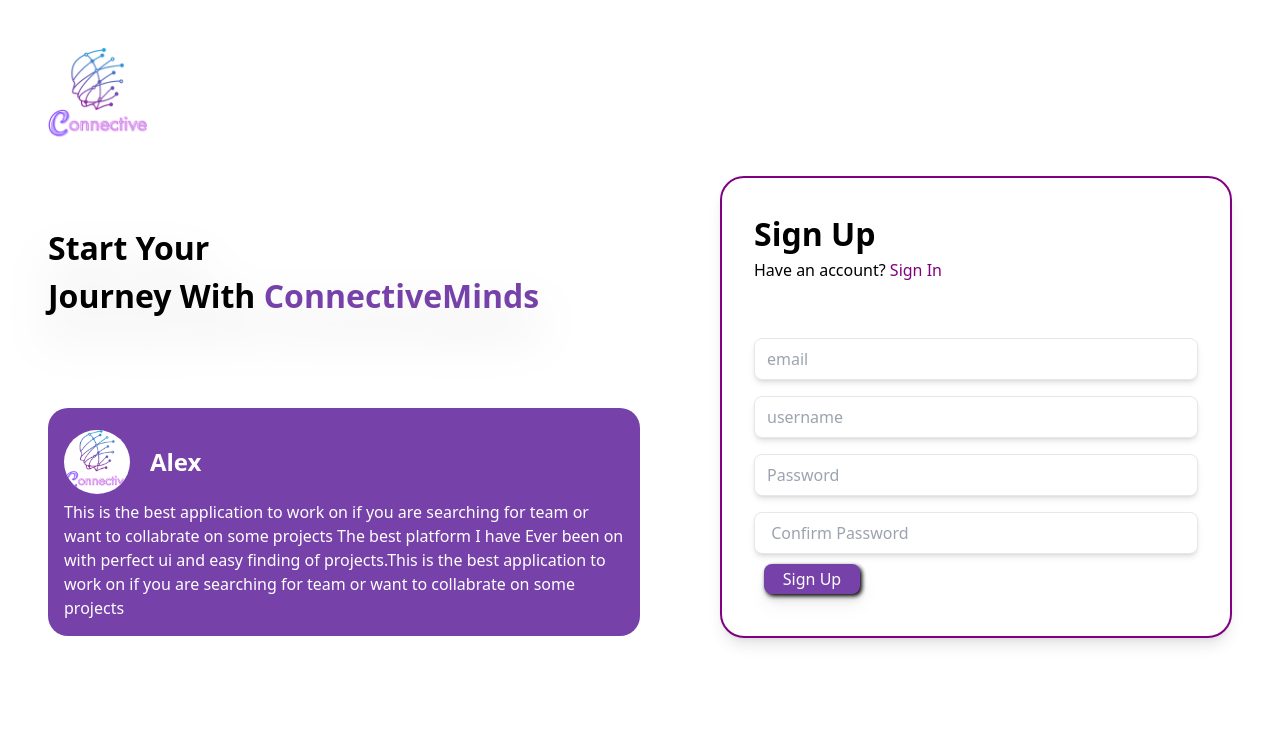
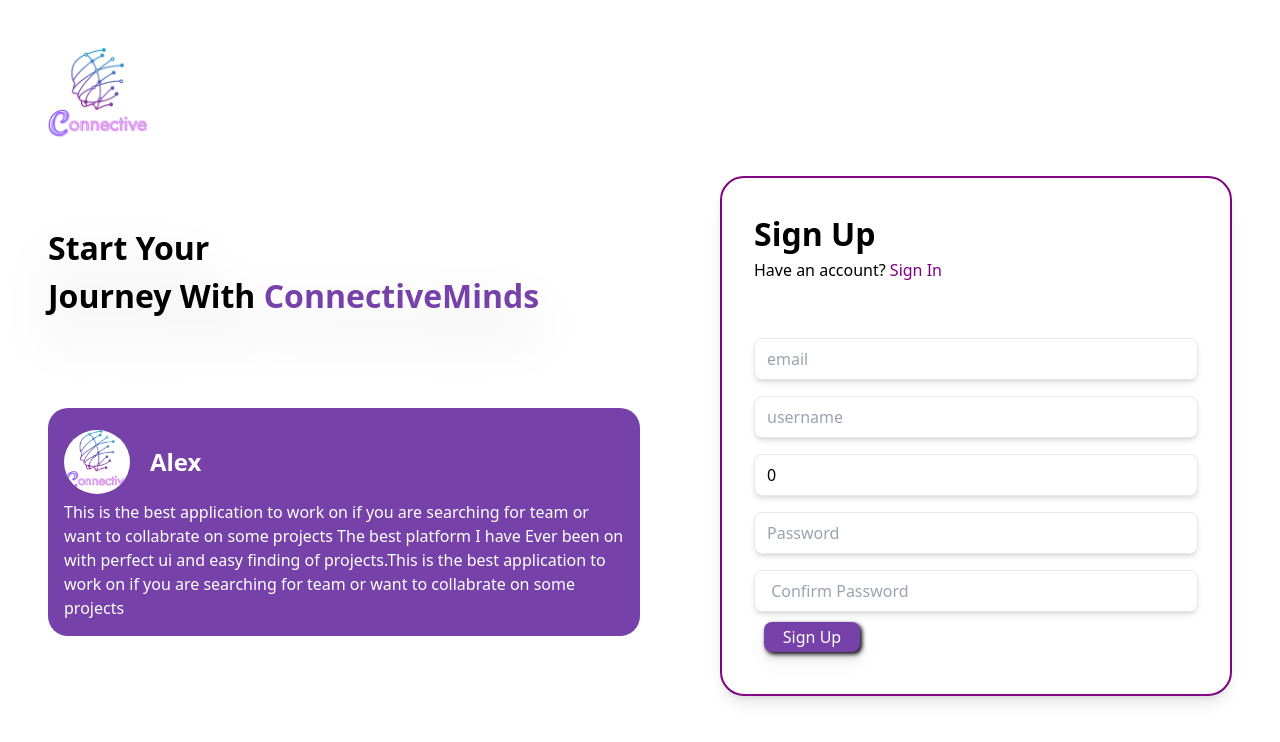
Before and after one commit to ConnectiveMinds/connectiveMind-frontend, a React (Vite) app: page /SignUp in a window 1280 px wide. Shown: the top 742 px of the page. Built offline with nearby package versions, Linux system fonts and the light colour scheme.

Commit message:
SignUp backend integration complete

```diff
--- a/src/features/Auth/components/SignUpForm.tsx
+++ b/src/features/Auth/components/SignUpForm.tsx
@@ -12,7 +12,8 @@ const SignUpForm: React.FC = () => {
      userName: "",
      email: "",
      password: "",
-     confirmPassword:""
+     confirmPassword: "",
+     phoneNo:0
    });
 
   //  const[reset,setVersion]=useState(0)
@@ -22,11 +23,12 @@ const SignUpForm: React.FC = () => {
     userName: "",
     email: "",
     password: "",
-    confirmPassword: ""
+    confirmPassword: "",
+    phoneNo:""
   });
 
 
-  const { userName, email, password } = formData;
+  const { userName, email, password,phoneNo } = formData;
 
 
    const handleChange = (
@@ -42,16 +44,19 @@ const SignUpForm: React.FC = () => {
    const handleSubmit = async (e: React.FormEvent) => {
      e.preventDefault();
       console.log("handleSubmit working")
-     const isSignedUp = true;
+     let isSignedUp = true;
+       console.log(typeof(phoneNo));
 
      try {
        const response = await signUp(
-         userName,email,password
+         userName,email,password,Number(phoneNo)
        );
-       console.log(response);
+
 
      } catch (error: any) {
-       console.error("Error:", error.message);
+
+       console.error("Error:", error);
+       isSignedUp = false;
         }
 
      isSignedUp?navigate("/home"):console.log("signUp failed");
@@ -87,7 +92,7 @@ const SignUpForm: React.FC = () => {
         </a>
       </p>
 
-      <form className="mt-10" >
+      <form className="mt-10">
         <input
           className="w-full mt-4 px-3 py-2 border rounded-lg focus:outline-none focus:ring focus:border-blue-300 shadow-md"
           type="email"
@@ -112,6 +117,20 @@ const SignUpForm: React.FC = () => {
         />
         {errors.userName && (
           <p className="text-[red] text-[0.75rem]">{errors.userName}</p>
+        )}
+
+        <input
+          className="w-full mt-4 px-3 py-2 border rounded-lg focus:outline-none focus:ring focus:border-blue-300 shadow-md"
+          type="number"
+          placeholder="phoneNo"
+          name="phoneNo"
+          required
+          value={formData.phoneNo}
+          onChange={handleChange}
+          onSubmit={handleValidation}
+        />
+        {errors.phoneNo && (
+          <p className="text-[red] text-[0.75rem]">{errors.phoneNo}</p>
         )}
 
         <input
--- a/src/features/Auth/pages/SignUp.tsx
+++ b/src/features/Auth/pages/SignUp.tsx
@@ -1,9 +1,7 @@
-
 import Carousel2 from "../components/carousel2";
 import SignUpForm from "../components/SignUpForm";
 
 export function SignUp() {
-
   return (
     <div className="m-8 p-4">
       <img className=" p-0 h-24" src="../src/Data/Connective 1.png" alt="" />
--- /dev/null
+++ b/src/services/apiServices.tsx
@@ -0,0 +1,50 @@
+/* eslint-disable @typescript-eslint/no-unused-vars */
+import axios from "axios";
+import { Token, host } from "../utils/apiroutes";
+
+export const api = axios.create({ baseURL: `${host}/api` });
+
+// Add a request interceptor
+api.interceptors.request.use(
+  (config) => {
+    const token = Token;
+    // const token = localStorage.getItem("token");
+    if (token) {
+      config.headers.Authorization = `Bearer ${token}`;
+    }
+    return config;
+  },
+  (error) => Promise.reject(error)
+);
+
+// Add a response interceptor
+api.interceptors.response.use(
+  (response) => response,
+  async (error) => {
+    const originalRequest = error.config;
+
+    // If the error status is 401 and there is no originalRequest._retry flag,
+    // it means the token has expired and we need to refresh it
+    if (error.response.status === 401 && !originalRequest._retry) {
+      originalRequest._retry = true;
+
+      try {
+        const refreshToken = localStorage.getItem("refreshToken");
+        const response = await axios.post("/api/refresh-token", {
+          refreshToken,
+        });
+        const { token } = response.data;
+
+        localStorage.setItem("token", token);
+
+        // Retry the original request with the new token
+        originalRequest.headers.Authorization = `Bearer ${token}`;
+        return axios(originalRequest);
+      } catch (error) {
+        // Handle refresh token error or redirect to login
+      }
+    }
+
+    return Promise.reject(error);
+  }
+);
--- a/src/services/signUpPageServices.ts
+++ b/src/services/signUpPageServices.ts
@@ -1,8 +1,10 @@
 import axios from "axios";
 import { AuthToken, userSignUp } from "../utils/apiroutes";
 
-export const signUp = async (name: string, email: string, password: string) => {
+export const signUp = async (name: string, email: string, password: string,phoneNo:number) => {
   try {
+    console.log("hello");
+
     const response = await axios.post(
       userSignUp,
       {
@@ -11,7 +13,7 @@ export const signUp = async (name: string, email: string, password: string) => {
         password: password,
         status: "open",
         gender: "M",
-        phoneNo: 988767676867,
+        phoneNo: phoneNo,
         address:"afnfsnn"
       },
       {
@@ -21,10 +23,14 @@ export const signUp = async (name: string, email: string, password: string) => {
         },
       }
     );
+    console.log("hello2");
+
     console.log(response.data);
 
     return response.data;
   } catch (error: any) {
+    console.log("inside catch");
+
     throw new Error(`Error: ${error.message}`);
   }
 };
--- a/src/services/signUpValidation.ts
+++ b/src/services/signUpValidation.ts
@@ -1,7 +1,8 @@
 function validation(values:any) {
-    const error = {userName:"",email:"",password:"",confirmPassword:""}
+    const error = {userName:"",email:"",password:"",confirmPassword:"",phoneNo:""}
     const emailPattern = /^[a-zA-Z0-9_.+-]+@[a-zA-Z0-9-]+\.[a-zA-Z0-9-.]+$/;
     const passwordPattern = /^(?=.*[a-z])(?=.*[A-Z])(?=.*\d)(?=.*[@$!%*?&])[A-Za-z\d@$!%*?&]{5,}$/;
+    const phoneNoPattern = /^\d{12,}$/;
     console.error("error here");
 
 
@@ -27,6 +28,11 @@ function validation(values:any) {
     if (values.confirmPassword === "" || (values.confirmPassword !== values.password)){
         error.confirmPassword="Passwords didn't match"
     }
+
+      if (!phoneNoPattern.test(values.phoneNo)) {
+        error.phoneNo = "Phone number should be at least 12 digit long";
+      }
+
     console.log(error);
 
     return error;
```
